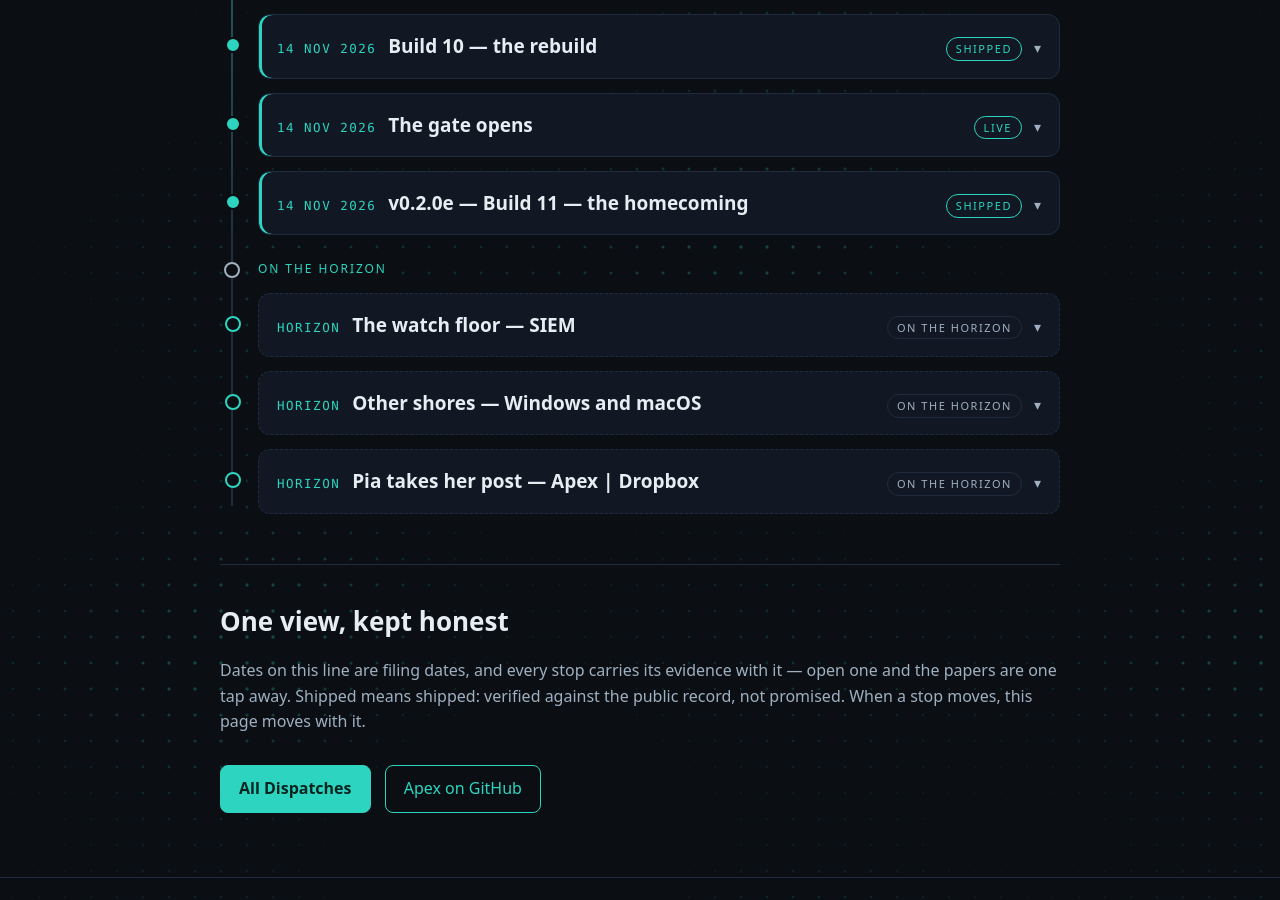
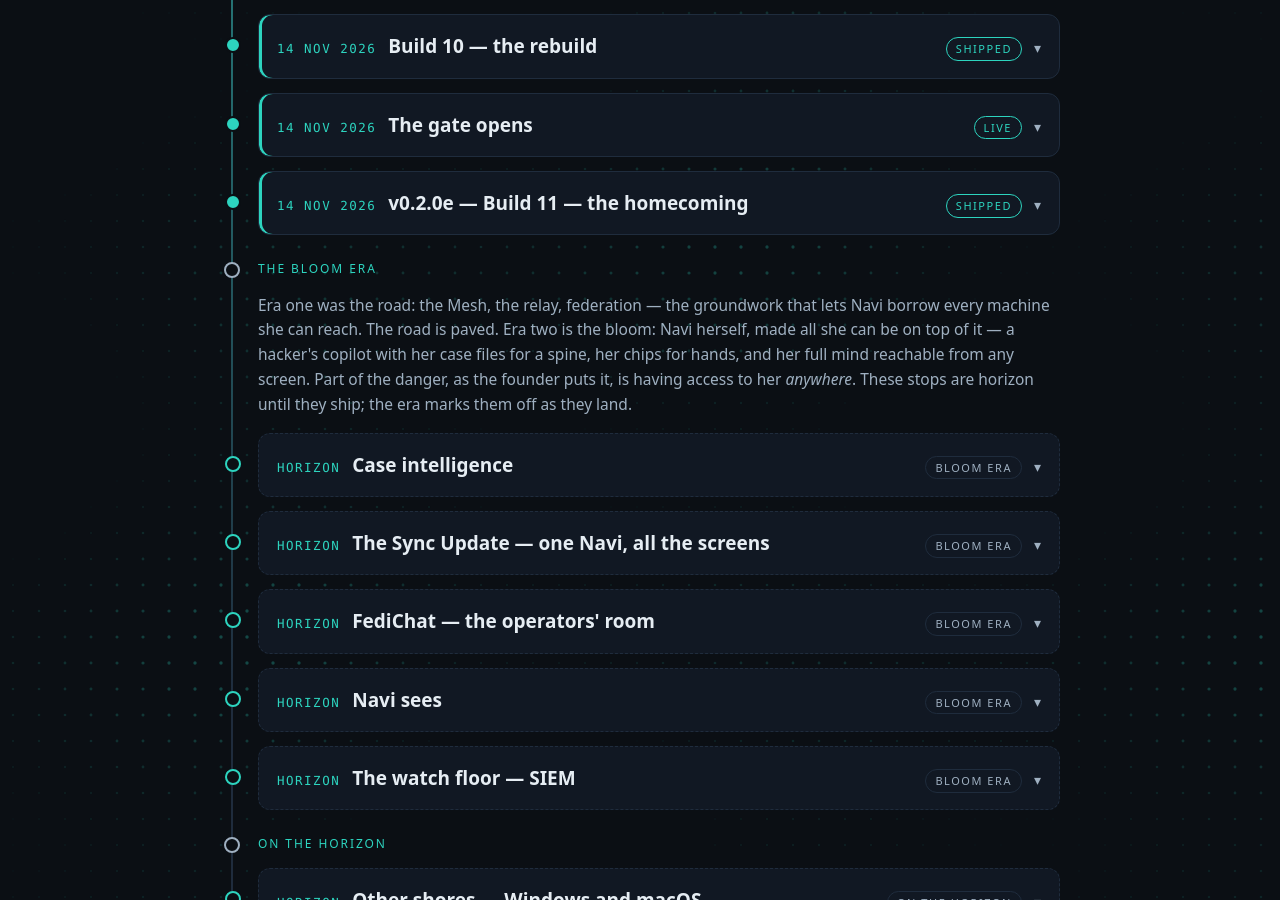
Before and after one commit to AlexKollar/nocturnerow, a Jekyll site: the page built from roadmap.html, in a window 1280 px wide and 900 px high, scrolled down 1643 px. Built offline with Jekyll 4.4.1, drawn with Linux system fonts in a browser that asks for light colours.

Commit message:
Roadmap: mark the Bloom era — case intelligence, the Sync Update, FediChat, Navi sees, and the watch floor under one era

```diff
--- a/roadmap.html
+++ b/roadmap.html
@@ -142,20 +142,53 @@ description: "The whole Row on one line — every milestone a stop on a vertical
 </div>
 </details>
 
-<div class="tl-break">ON THE HORIZON</div>
-
-
-
-
-
+<div class="tl-break">THE BLOOM ERA</div>
+<p style="font-size:15.5px;margin:0 0 16px">Era one was the road: the Mesh, the relay, federation — the groundwork that lets Navi borrow every machine she can reach. The road is paved. Era two is the bloom: Navi herself, made all she can be on top of it — a hacker's copilot with her case files for a spine, her chips for hands, and her full mind reachable from any screen. Part of the danger, as the founder puts it, is having access to her <i>anywhere</i>. These stops are horizon until they ship; the era marks them off as they land.</p>
 
 <details class="tl-item horizon">
-<summary><span class="tl-date">HORIZON</span><span class="tl-title">The watch floor — SIEM</span><span class="tl-tag">ON THE HORIZON</span></summary>
+<summary><span class="tl-date">HORIZON</span><span class="tl-title">Case intelligence</span><span class="tl-tag">BLOOM ERA</span></summary>
+<div class="tl-body">
+<p>Open a case's chat and Navi works the file like an investigator, not a stenographer: entities, observables, events and leads logged as she sees them — every entry badged with its source, and everything she files lands as a <i>lead</i> until the operator promotes it to fact. New registers join the case folder: an evidence register with a SHA-256 taken at filing, an observables register that doubles as the Wire's watchlist, and a task list Navi proposes and the operator checks off. Filed as issue #199; the case file becomes the spine of professional work.</p>
+<p class="tl-links"><a href="https://github.com/AlexKollar/Apex/issues/199">GitHub — case intelligence, issue #199</a></p>
+</div>
+</details>
+
+<details class="tl-item horizon">
+<summary><span class="tl-date">HORIZON</span><span class="tl-title">The Sync Update — one Navi, all the screens</span><span class="tl-tag">BLOOM ERA</span></summary>
+<div class="tl-body">
+<p>Sync grows up. The ChipDeck — chips, knowledge packs, pairing cards, gateway cards, the Operator card — travels as one deck; Case Files land whole; the operator's picture, memories, Navi's memories and her Soul converge too, all anchored at the account level rather than any single card. The application-mode seats converge like the DHD seats already do, the synced-chat switcher is fixed, and the main chat becomes undeletable — emptied only by <span class="mono">/clear</span> or <span class="mono">/cls</span>. The doctrine line is the founder's: <i>One Navi. All the screens.</i></p>
+<p class="tl-links"><a href="https://github.com/AlexKollar/Apex/issues/200">GitHub — the Sync Update, issue #200</a></p>
+</div>
+</details>
+
+<details class="tl-item horizon">
+<summary><span class="tl-date">HORIZON</span><span class="tl-title">FediChat — the operators' room</span><span class="tl-tag">BLOOM ERA</span></summary>
+<div class="tl-body">
+<p>An IRC-shaped room for every federation: one channel per fedinet, nick by node name and roster number, every line signed by the node that wrote it. No server and no hub — the room is an append-only, hash-chained log the member nodes gossip into convergence, so the gateway going dark never kills the conversation. Admission is the signed roster and nothing else. Designed; the open questions (retention, Navi in the room, relay carriage) are the founder's to rule.</p>
+<p class="tl-links"><a href="/federations.html">Federations</a><a href="/rockport-mesh.html">The gate — Rockport Mesh</a></p>
+</div>
+</details>
+
+<details class="tl-item horizon">
+<summary><span class="tl-date">HORIZON</span><span class="tl-title">Navi sees</span><span class="tl-tag">BLOOM ERA</span></summary>
+<div class="tl-body">
+<p>Uploaded-image feedback and an on-demand screen peek: one frame, one answer, never a continuous watch. On modest hardware the frame rides the Mesh and the big machine does the seeing — the bloom spending the road exactly as the road was built to be spent. Filed as issue #158.</p>
+<p class="tl-links"><a href="https://github.com/AlexKollar/Apex/issues/158">GitHub — Navi vision, issue #158</a></p>
+</div>
+</details>
+
+<details class="tl-item horizon">
+<summary><span class="tl-date">HORIZON</span><span class="tl-title">The watch floor — SIEM</span><span class="tl-tag">BLOOM ERA</span></summary>
 <div class="tl-body">
 <p>Apex learns to watch in earnest: sensor findings, threat intelligence and case work converging on one floor, with Case Files as the findings' home. Design first, like everything on this road — the blueprint gets argued before a single board is cut.</p>
 <p class="tl-links"><a href="https://github.com/AlexKollar/Apex/issues/153">GitHub — issue #153</a></p>
 </div>
 </details>
+
+<div class="tl-break">ON THE HORIZON</div>
+
+
+
 
 <details class="tl-item horizon">
 <summary><span class="tl-date">HORIZON</span><span class="tl-title">Other shores — Windows and macOS</span><span class="tl-tag">ON THE HORIZON</span></summary>
```
